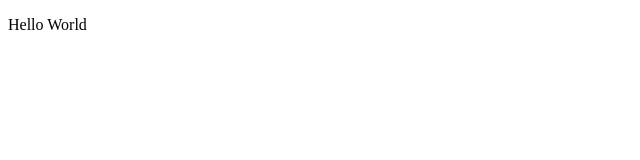
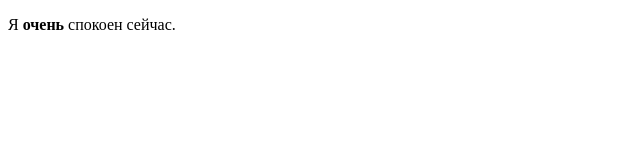
Before and after one commit to tyriksheyh4567/tyriksheyh4567.github.io, a plain HTML site: page index.html in a window 1280 px wide. Shown: the whole page, without its empty margins (0-640 px from the left). Drawn offline with Linux system fonts and the light colour scheme.

Commit message:
Update index.html

```diff
--- a/index.html
+++ b/index.html
@@ -6,6 +6,6 @@
 	<title>YaroSheyh's GitHub page</title>
 </head>
 <body>
-	<p>Hello World</p>
+	<p>Я <strong>очень</strong> спокоен сейчас.</p>
 </body>
 </html>
```
